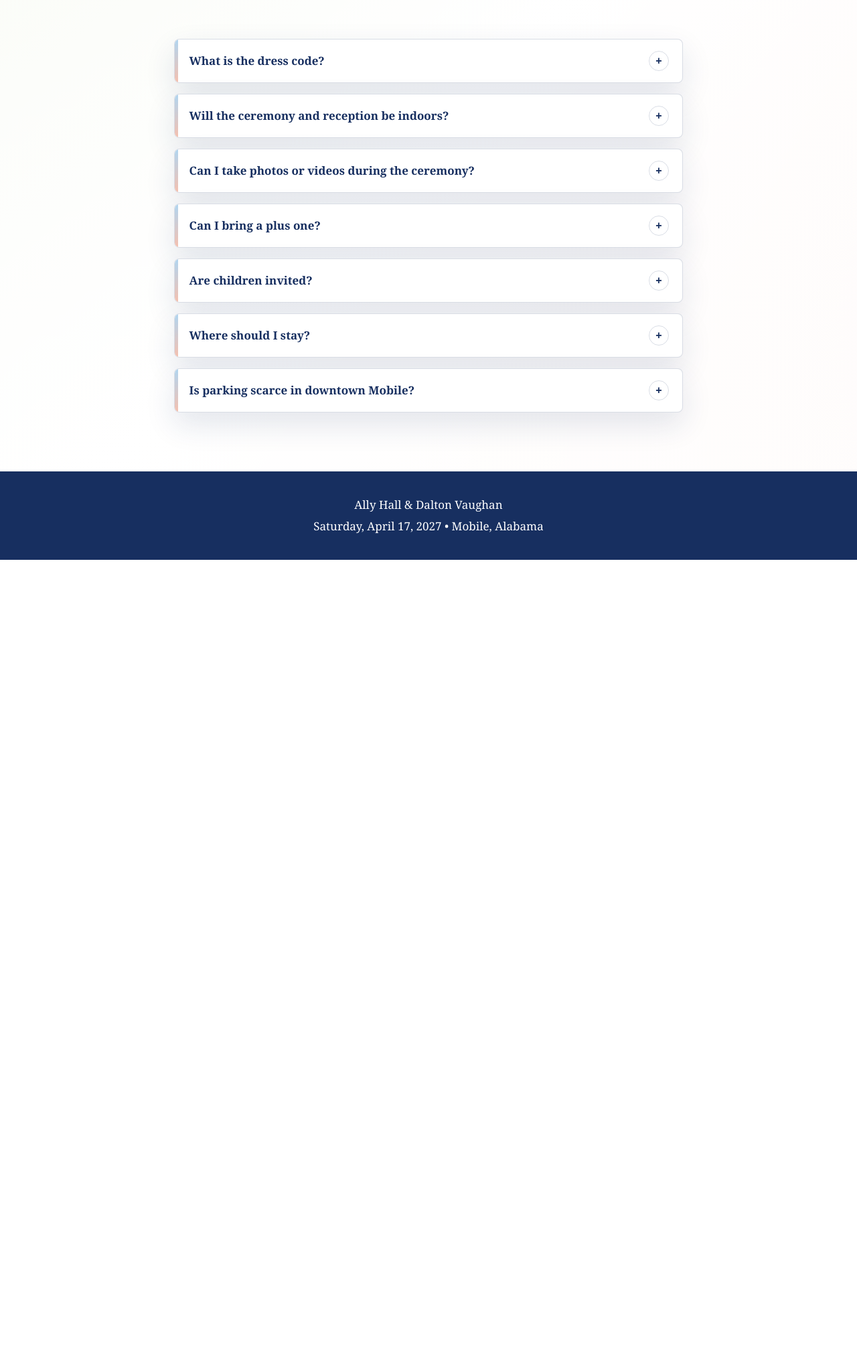
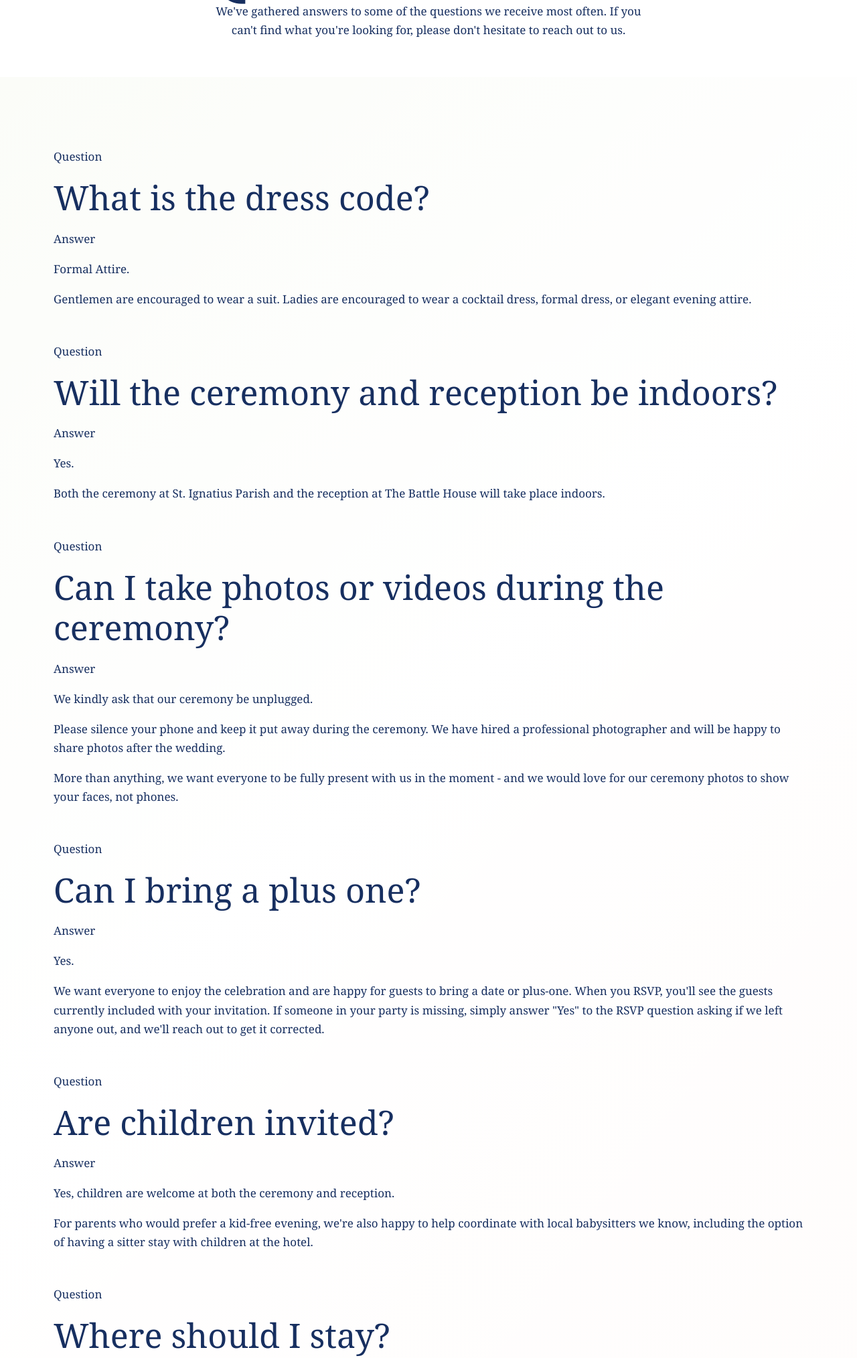
Before and after one commit to ModernTransport132/ally-dalton-wedding, a plain HTML site: page faqs.html in a window 1280 px wide. Shown: the part 474-2502 px from the top of the page at 67% size. Before the commit the page ends 1310 px from the top, so only its background shows below. Drawn offline with Linux system fonts and the light colour scheme; a web font is replaced by a local one.

Commit message:
Add files via upload

```diff
--- a/faqs.html
+++ b/faqs.html
@@ -3,20 +3,35 @@
 <head>
   <meta charset="UTF-8">
   <meta name="viewport" content="width=device-width, initial-scale=1.0">
-  <title>FAQs | Ally & Dalton</title>
-  <meta name="description" content="Frequently asked questions for Ally and Dalton's wedding weekend.">
+  <title>FAQs | Ally &amp; Dalton Wedding</title>
+  <meta name="description" content="Frequently asked questions about Ally and Dalton's Mobile, Alabama wedding weekend.">
+  <meta property="og:type" content="website">
+  <meta property="og:site_name" content="Ally &amp; Dalton Wedding">
+  <meta property="og:title" content="FAQs | Ally &amp; Dalton Wedding">
+  <meta property="og:description" content="Frequently asked questions about Ally and Dalton's Mobile, Alabama wedding weekend.">
+  <meta property="og:url" content="https://moderntransport132.github.io/ally-dalton-wedding/faqs.html">
+  <meta name="twitter:card" content="summary">
+  <link rel="preconnect" href="https://fonts.googleapis.com">
+  <link rel="preconnect" href="https://fonts.gstatic.com" crossorigin>
+  <link href="https://fonts.googleapis.com/css2?family=Cormorant+Garamond:wght@400;500;600;700&family=Luxurious+Script&family=Montserrat:wght@500;600;700&display=swap" rel="stylesheet">
   <link rel="stylesheet" href="styles.css">
 </head>
 <body>
   <a class="skip-link" href="#main">Skip to main content</a>
+  <div class="site-frame" aria-hidden="true">
+    <span class="site-frame-mark">A<br>&amp;<br>D</span>
+    <span class="site-frame-date">Apr<br>17<br>2027</span>
+    <span class="site-frame-place">Mobile, AL</span>
+  </div>
   <header class="site-header">
     <nav class="nav" aria-label="Main navigation">
-      <a class="brand" href="index.html" aria-label="Ally and Dalton home">A &amp; D</a>
-      <button class="nav-toggle" type="button" aria-expanded="false" aria-controls="site-menu"><span class="nav-toggle-line"></span><span class="sr-only">Menu</span></button>
+      <a class="brand" href="index.html" aria-label="Alexandra and Dalton home"><img src="assets/logos/wedding-logo-navy.png" alt="Alexandra and Dalton wedding logo"></a>
+      <button class="nav-toggle" type="button" aria-expanded="false" aria-controls="site-menu" aria-label="Toggle navigation menu"><span class="nav-toggle-line"></span><span class="sr-only">Menu</span></button>
       <ul class="nav-menu" id="site-menu">
         <li><a href="index.html">Home</a></li>
         <li><a href="schedule.html">Schedule</a></li>
         <li><a href="venues.html">Venues</a></li>
+        <li><a href="lodging.html">Lodging</a></li>
         <li><a href="wedding-party.html">Wedding Party</a></li>
         <li><a href="gallery.html">Gallery</a></li>
         <li><a href="registry.html">Registry</a></li>
@@ -32,39 +47,87 @@
       <p>We've gathered answers to some of the questions we receive most often. If you can't find what you're looking for, please don't hesitate to reach out to us.</p>
     </section>
     <section class="section faq-section">
-      <div class="section-inner narrow faq-list">
-        <details>
-          <summary>What is the dress code?</summary>
-          <p>Formal Attire. Gentlemen are encouraged to wear a suit. Ladies are encouraged to wear a cocktail dress, formal dress, or elegant evening attire.</p>
-        </details>
-        <details>
-          <summary>Will the ceremony and reception be indoors?</summary>
-          <p>Yes. Both the ceremony at St. Ignatius Parish and the reception at The Battle House will take place indoors.</p>
-        </details>
-        <details>
-          <summary>Can I take photos or videos during the ceremony?</summary>
-          <p>We kindly ask that our ceremony be unplugged. Please silence your phone and keep it put away during the ceremony. We have hired a professional photographer and will be happy to share photos after the wedding. More than anything, we want everyone to be fully present with us in the moment - and we would love for our ceremony photos to show your faces, not phones.</p>
-        </details>
-        <details>
-          <summary>Can I bring a plus one?</summary>
-          <p>Yes. We want everyone to enjoy the celebration and are happy for guests to bring a date or plus-one. When you RSVP, you'll see the guests currently included with your invitation. If someone in your party is missing, simply answer "Yes" to the RSVP question asking if we left anyone out, and we'll reach out to get it corrected.</p>
-        </details>
-        <details>
-          <summary>Are children invited?</summary>
-          <p>Yes, children are welcome at both the ceremony and reception. For parents who would prefer a kid-free evening, we're also happy to help coordinate with local babysitters we know, including the option of having a sitter stay with children at the hotel.</p>
-        </details>
-        <details>
-          <summary>Where should I stay?</summary>
-          <p>We have reserved a room block at The Battle House Hotel for any guests who would like to stay at the reception venue. Booking information and room block details can be found on the website.</p>
-        </details>
-        <details>
-          <summary>Is parking scarce in downtown Mobile?</summary>
-          <p>Valet parking is available at The Battle House, and there is a large parking garage adjacent to the hotel for guests who prefer to self-park.</p>
-        </details>
+      <div class="section-inner faq-list">
+        <article class="faq-item">
+          <div class="faq-question">
+            <p class="faq-label">Question</p>
+            <h2>What is the dress code?</h2>
+          </div>
+          <div class="faq-answer">
+            <p class="faq-label">Answer</p>
+            <p>Formal Attire.</p>
+            <p>Gentlemen are encouraged to wear a suit. Ladies are encouraged to wear a cocktail dress, formal dress, or elegant evening attire.</p>
+          </div>
+        </article>
+        <article class="faq-item">
+          <div class="faq-question">
+            <p class="faq-label">Question</p>
+            <h2>Will the ceremony and reception be indoors?</h2>
+          </div>
+          <div class="faq-answer">
+            <p class="faq-label">Answer</p>
+            <p>Yes.</p>
+            <p>Both the ceremony at St. Ignatius Parish and the reception at The Battle House will take place indoors.</p>
+          </div>
+        </article>
+        <article class="faq-item">
+          <div class="faq-question">
+            <p class="faq-label">Question</p>
+            <h2>Can I take photos or videos during the ceremony?</h2>
+          </div>
+          <div class="faq-answer">
+            <p class="faq-label">Answer</p>
+            <p>We kindly ask that our ceremony be unplugged.</p>
+            <p>Please silence your phone and keep it put away during the ceremony. We have hired a professional photographer and will be happy to share photos after the wedding.</p>
+            <p>More than anything, we want everyone to be fully present with us in the moment - and we would love for our ceremony photos to show your faces, not phones.</p>
+          </div>
+        </article>
+        <article class="faq-item">
+          <div class="faq-question">
+            <p class="faq-label">Question</p>
+            <h2>Can I bring a plus one?</h2>
+          </div>
+          <div class="faq-answer">
+            <p class="faq-label">Answer</p>
+            <p>Yes.</p>
+            <p>We want everyone to enjoy the celebration and are happy for guests to bring a date or plus-one. When you RSVP, you'll see the guests currently included with your invitation. If someone in your party is missing, simply answer "Yes" to the RSVP question asking if we left anyone out, and we'll reach out to get it corrected.</p>
+          </div>
+        </article>
+        <article class="faq-item">
+          <div class="faq-question">
+            <p class="faq-label">Question</p>
+            <h2>Are children invited?</h2>
+          </div>
+          <div class="faq-answer">
+            <p class="faq-label">Answer</p>
+            <p>Yes, children are welcome at both the ceremony and reception.</p>
+            <p>For parents who would prefer a kid-free evening, we're also happy to help coordinate with local babysitters we know, including the option of having a sitter stay with children at the hotel.</p>
+          </div>
+        </article>
+        <article class="faq-item">
+          <div class="faq-question">
+            <p class="faq-label">Question</p>
+            <h2>Where should I stay?</h2>
+          </div>
+          <div class="faq-answer">
+            <p class="faq-label">Answer</p>
+            <p>We have reserved a room block at The Battle House Hotel for any guests who would like to stay at the reception venue. Booking information and room block details can be found on the website.</p>
+          </div>
+        </article>
+        <article class="faq-item">
+          <div class="faq-question">
+            <p class="faq-label">Question</p>
+            <h2>Is parking scarce in downtown Mobile?</h2>
+          </div>
+          <div class="faq-answer">
+            <p class="faq-label">Answer</p>
+            <p>Valet parking is available at The Battle House, and there is a large parking garage adjacent to the hotel for guests who prefer to self-park.</p>
+          </div>
+        </article>
       </div>
     </section>
   </main>
-  <footer class="site-footer"><p>Ally Hall &amp; Dalton Vaughan</p><p>Saturday, April 17, 2027 &bull; Mobile, Alabama</p></footer>
+  <footer class="site-footer"><p>Alexandra Hall &amp; Dalton Vaughan</p><p>Saturday, April 17, 2027 &bull; Mobile, Alabama</p></footer>
   <script src="script.js"></script>
 </body>
 </html>
```
